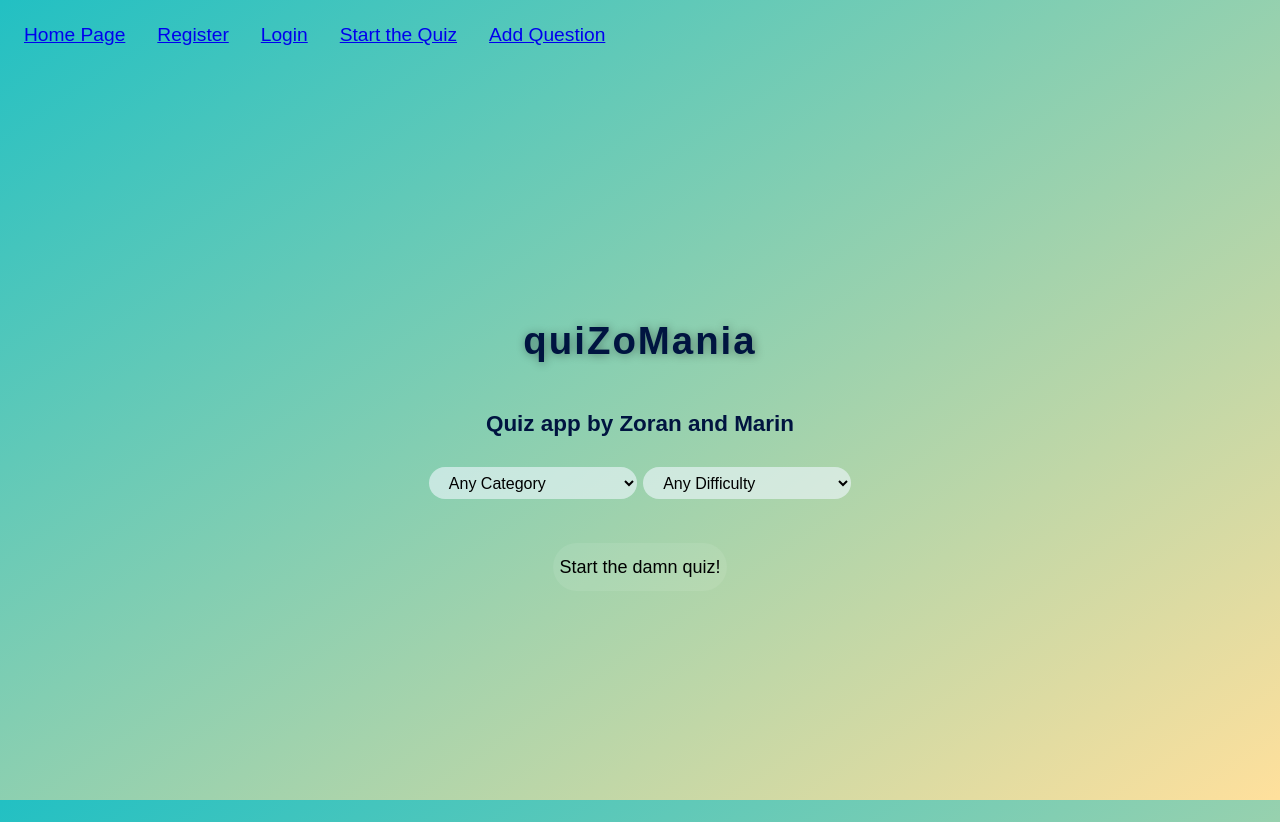
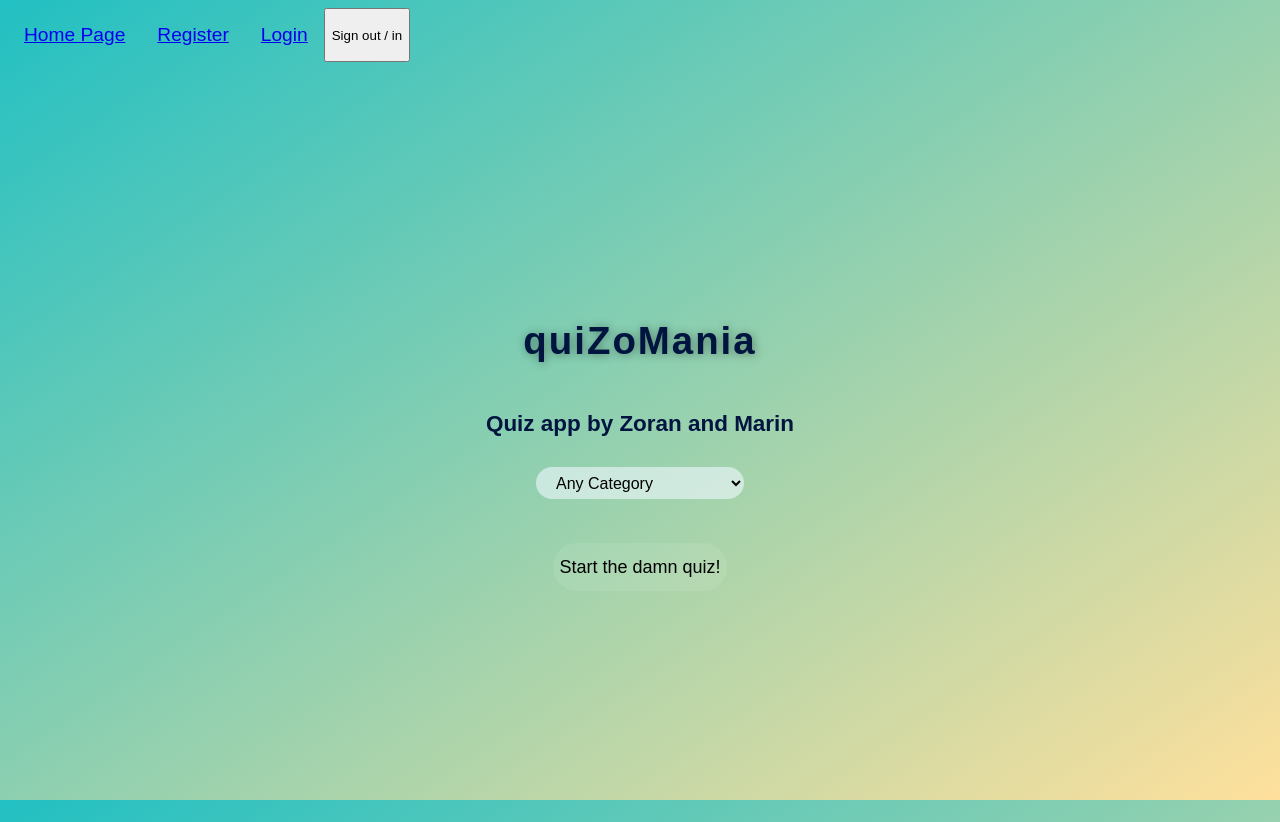
Before and after one commit to zoranprstec/quizoki, a React (Create React App) app: page /startpage in a window 1280 px wide. Built offline with nearby package versions, Linux system fonts and the light colour scheme; a web font is replaced by a local one.

Commit message:
Implemented login prototype via useContext

```diff
--- a/src/App.js
+++ b/src/App.js
@@ -8,13 +8,28 @@ import Navbar from "./Navbar"
 import { useState, useEffect, createContext } from "react"
 import { BrowserRouter, Routes, Route, Outlet } from "react-router-dom"
 
-export const MyContext = createContext("default value")
+export const credentials = {
+    logged: {
+        access: true
+    },
+    notLogged: {
+        access: false
+    }
+}
+export const MyContext = createContext(
+    credentials.notLogged
+)
 
 export default function App () {
+    const [login, setLogin] = useState(credentials.notLogged)
     const [startPageActive, setStartPageActive] = useState(true)
     const [quizData, setQuizData] = useState({
         category: ""
     })
+
+    function toggleLogin() {
+        setLogin(prevState => prevState.access === true ? credentials.notLogged : credentials.logged)
+    }
 
     const startpage = startPageActive ?
     <StartPage
@@ -29,16 +44,16 @@ export default function App () {
     />
 
     return (
-        <MyContext.Provider value={"provided value"}>
+        <MyContext.Provider value={login}>
             <BrowserRouter>
                 <Routes>
-                    <Route path="/" element={<Navbar />}>
+                    <Route path="/" element={<Navbar toggleLogin={toggleLogin} />}>
                         <Route index element={<LogoPage />} />
                         <Route path="register" element={<RegistrationPage />} />
-                        <Route path="login" element={<LoginPage />} />
+                        <Route path="login" element={<LoginPage toggleLogin={toggleLogin} />} />
                         <Route path="startpage" element={startpage} />
                         <Route path="addquestion" element={<AddQuestionPage />} />
-                        {/* <Route path="questionpage" element={<QuestionPage quizData={quizData} setQuizData={setQuizData} />} /> */}
+                        <Route path="*" element={<h2 style={{paddingLeft: "1rem"}}>Uh-oh... wrong address!</h2>} />
                     </Route>
                 </Routes>
             </BrowserRouter>
--- a/src/LoginPage.js
+++ b/src/LoginPage.js
@@ -1,15 +1,16 @@
-import { useState } from "react"
+import { useContext, useEffect, useState } from "react"
 import { useNavigate } from "react-router-dom"
 
-export default function LoginPage() {
+export default function LoginPage(props) {
     const [formData, setFormData] = useState({
         email: "",
         password: ""
     })
-    const [data, setData] = useState(null)
+    const [localData, setLocalData] = useState(null)
     const [error, setError] = useState(null)
     const [isLoaded, setIsLoaded] = useState(true)
     const [loadedSuccessfully, setLoadedSuccessfully] = useState(false)
+    const [update, setUpdate] = useState(0)
 
     const navigate = useNavigate()
 
@@ -39,7 +40,7 @@ export default function LoginPage() {
             .then(response => response.json())
             .then(data => {
                 setIsLoaded(true)
-                setData(data)
+                setLocalData(data)
                 setLoadedSuccessfully(true)
             },
             (error) => {
@@ -49,12 +50,16 @@ export default function LoginPage() {
                 alert(error.message)
             })
 
-        event.preventDefault()
+            event.preventDefault()
+    }
 
-        if (loadedSuccessfully && data.successfull) {
+    useEffect(() => {
+        if (loadedSuccessfully && localData.successfull) {
+            props.toggleLogin()
             navigate("/startpage", { replace: false })
         }
-    }
+    }, [loadedSuccessfully])
+
 
     return (
         <div className="registration">
--- a/src/LogoPage.js
+++ b/src/LogoPage.js
@@ -1,6 +1,5 @@
 import { useContext } from "react";
 import { Link, Navigate, useNavigate } from "react-router-dom";
-import { MyContext } from "./App";
 
 export default function LogoPage() {
     let navigate = useNavigate();
@@ -10,15 +9,12 @@ export default function LogoPage() {
         navigate(`/${id}`, { replace: false })
     }
 
-    const context = useContext(MyContext)
-
     return (
         <div className="vertical-center">
             <img src="logo192.png" />
             <h1>Logo Page</h1>
             <button className="styled-button" id="register" onClick={handleButton}>Register</button>
             <button className="styled-button" id="login" onClick={handleButton}>Login</button>
-            <div>{context}</div>
         </div>
     )
 }
--- a/src/Navbar.js
+++ b/src/Navbar.js
@@ -1,14 +1,19 @@
+import { useContext, useState } from "react";
 import { Outlet, Link } from "react-router-dom"
+import { MyContext } from "./App";
 
-export default function Navbar() {
+export default function Navbar(props) {
+    const context = useContext(MyContext)
+
     return (
         <div>
             <nav>
                 <Link className="nav--link" to="/">Home Page</Link>
                 <Link className="nav--link" to="register">Register</Link>
                 <Link className="nav--link" to="login">Login</Link>
-                <Link className="nav--link" to="startpage">Start the Quiz</Link>
-                <Link className="nav--link" to="addquestion">Add Question</Link>
+                { context.access && <Link className="nav--link" to="startpage">Start the Quiz</Link> }
+                { context.access && <Link className="nav--link" to="addquestion">Add Question</Link> }
+                <button onClick={props.toggleLogin}>Sign out / in</button>
             </nav>
             <Outlet />
         </div>
--- a/src/QuestionCard.js
+++ b/src/QuestionCard.js
@@ -23,6 +23,8 @@ export default function QuestionCard(props) {
             }
         })
     }
+
+    console.log(answer)
 
     let isCorrect = false
 
@@ -64,6 +66,7 @@ export default function QuestionCard(props) {
                 </label>
             )}
     )
+
     const decodedQuestion = he.decode(props.question)
 
     return (
--- a/src/QuestionPage.js
+++ b/src/QuestionPage.js
@@ -38,6 +38,14 @@ export default function QuestionPage(props) {
         }
     }, [])
 
+    function handleSubmitButton() {
+    if (!submitted) {
+        setSubmitted(true)
+    } else {
+        props.setStartPage(prevPage => !prevPage)
+    }
+}
+
     if (error) {
         return (
             <div>
@@ -49,7 +57,7 @@ export default function QuestionPage(props) {
     } else if (!isLoaded) {
         return <h4 className="loading-text">Loading...</h4>
     } else {
-        const questions = localData.map(element => (
+        const questionCards = localData.map(element => (
             <QuestionCard
                 key={Math.random()}
                 question={element.title}
@@ -62,8 +70,10 @@ export default function QuestionPage(props) {
 
         return (
             <main className="vertical-align">
-                {questions}
-                <button className="styled-button horizontal-align longer-button" onClick={() => props.setStartPage(prevPage => !prevPage)}>Back</button>
+                {questionCards}
+                {submitted && <h3 className="score-text">You scored {points}/{questionCards.length}</h3>}
+                <button className="styled-button horizontal-align longer-button" onClick={() => handleSubmitButton()}>{submitted ? "Play again" : "Submit answers"}</button>
+                <br />
             </main>
         )
     }
--- a/src/StartPage.js
+++ b/src/StartPage.js
@@ -30,17 +30,6 @@ export default function StartPage(props) {
                     <option value="3">History</option>
                     <option value="4">Science</option>
                 </select>
-                <select
-                    value={props.quizData.difficulty}
-                    name="difficulty"
-                    onChange={handleDropdown}
-                    className="dropdown"
-                >
-                    <option value="">Any Difficulty</option>
-                    <option value="easy">Easy</option>
-                    <option value="medium">Medium</option>
-                    <option value="hard">Hard</option>
-                </select>
             </div>
             <button className="styled-button longer-button" onClick={() => props.setStartPageActive(false)}>Start the damn quiz!</button>
         </div>
```
